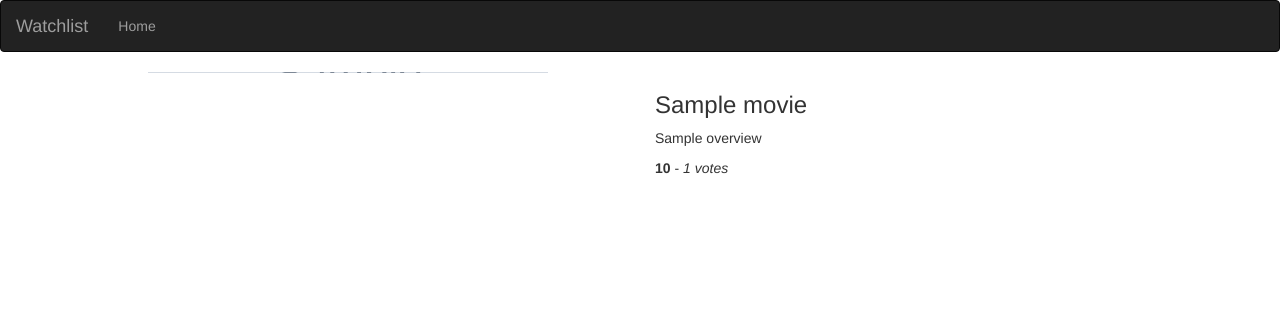
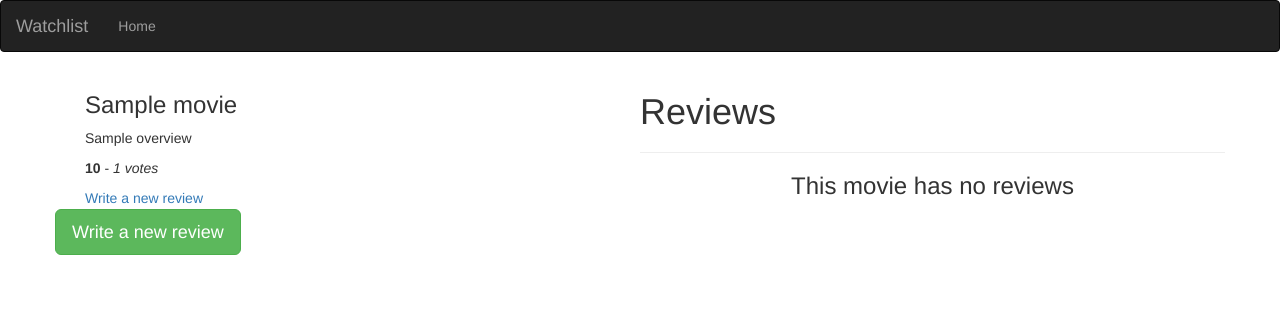
Before and after one commit to cherucole/MovieAPI, a Flask app: template app/templates/movie.html in a window 1280 px wide. Shown: the top 312 px of the page. Run offline with Flask 2, Linux system fonts and the light colour scheme; the template is opened without the code that fills it: most values are stand-ins (such as "Sample title", 1, 10 or a date in 2020); grey boxes marked "Sample" are stand-in pictures; parts of the project's set-up code (start-up, migrations or seed data) failed here and were passed over; some libraries are stand-ins or nearby versions.

Commit message:
posting reviews working

```diff
--- a/app/templates/macros.html
+++ b/app/templates/macros.html
@@ -12,3 +12,13 @@
     {% endfor %}
 
 {% endmacro %}
+
+<!-- Displaying reviews macro -->
+{% macro displayReviews(review_list) %}
+    {% for review in review_list %}
+    <div class="col-xs-12 col-sm-4 col-md-4 col-lg-4 review-card">
+        <h2> {{ review.title}} </h2>
+        <p> {{ review.review | truncate(30) }}</p>
+    </div>
+    {% endfor %}
+{% endmacro %}
--- a/app/templates/movie.html
+++ b/app/templates/movie.html
@@ -1,23 +1,39 @@
 <!--<h1> Hello Movie {{id}}</h1>-->
 {% extends 'base.html'%}
+{% import 'macros.html' as macro%}
+
 <!-- Content block -->
 {% block content %}
 <div class="container">
 
     <!-- Poster background -->
-    <div class="row">
-        <div class="col-xs-6 col-sm-6 col-md-6 col-lg-6 posterPath" style="background: url({{movie.poster}}) no-repeat center center">
-        </div>
-
-        <div class="col-xs-6 col-sm-6 col-md-6 col-lg-6 movie-details">
+ <div class="col-xs-6 col-sm-6 col-md-6 col-lg-6 movie-details">
             <h3>{{ movie.title }}</h3>
 
             <p class="overview"> {{ movie.overview }}</p>
+
             <p class="ratings"> <b> {{ movie.vote_average }}</b> - <i>{{ movie.vote_count}} votes </i> </p>
+            <a class="ratings" href="/movie/review/new/{{movie.id}}"> Write a new review</a>
+
+</div>
 
 
-        </div>
+    <div class="row">
+
+        <h1>Reviews</h1>
+        <hr>
+
+        {% if reviews %}
+            {{macro.displayReviews(reviews)}}
+
+        {% else%}
+            <h3 class="text-center">This movie has no reviews </h3>
+
+            <a class="btn btn-success btn-lg text-center" href="/movie/review/new/{{movie.id}}"> Write a new review</a>
+        {% endif %}
+
+    </div>
     </div>
 
-</div>
+
 {% endblock %}
```
Also changed, not shown: app/forms.py (added, +9 -0 lines), app/models/review.py (renamed from app/models/reviews.py, +11 -0 lines), app/templates/new_review.html (added, +19 -0 lines), app/views.py (+40 -10 lines).
